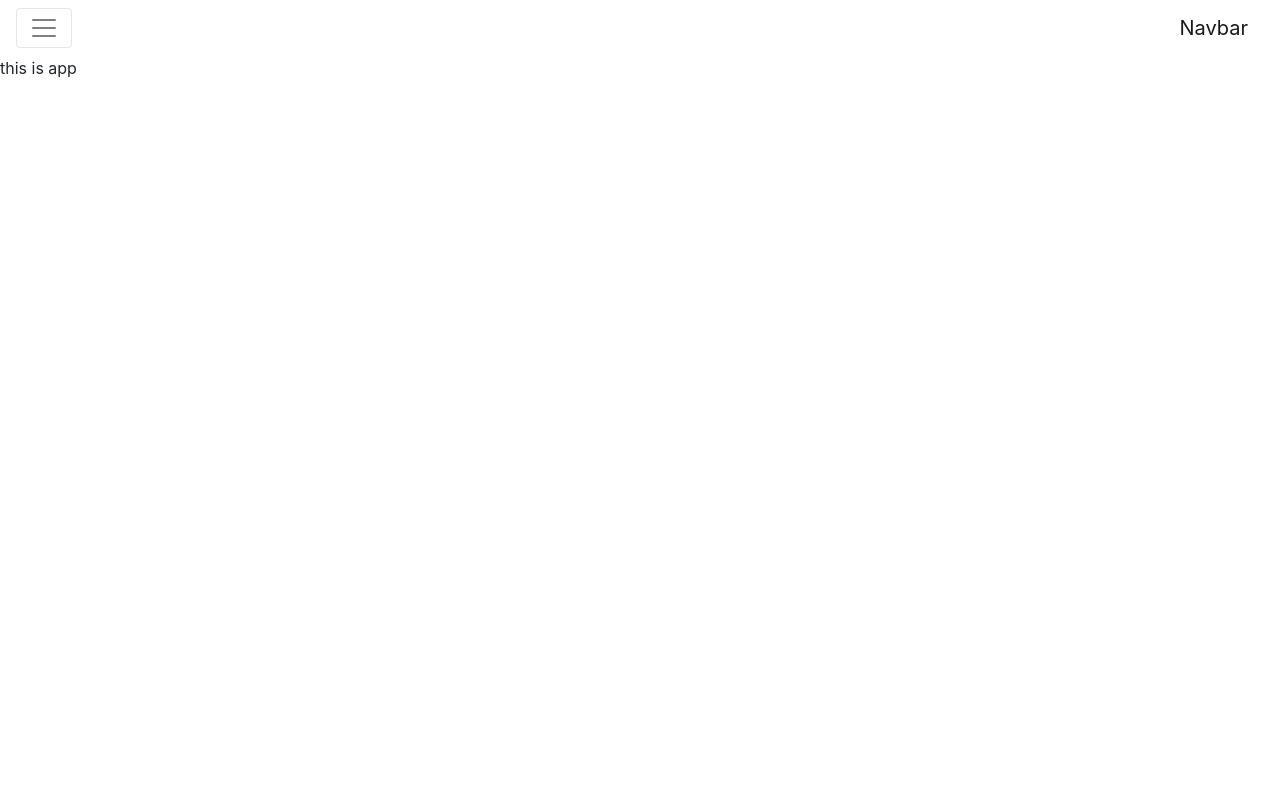
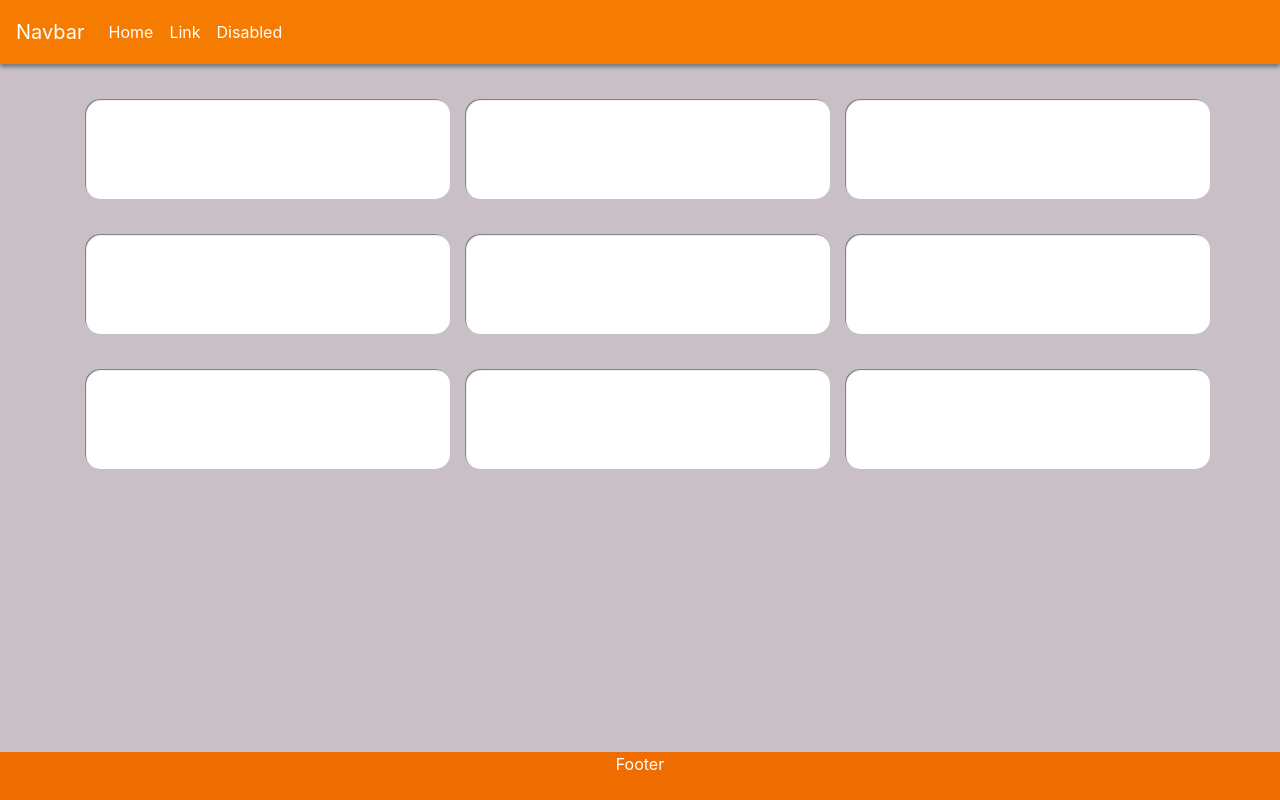
Before and after one commit to cybergroupdevs/talent-dashboard-angular, an Angular app: page / in a window 1280 px wide. Built offline with nearby package versions, Linux system fonts and the light colour scheme.

Commit message:
Created a mock dashboard, basic Color Scheme and Navbar

```diff
--- a/src/app/app.component.css
+++ b/src/app/app.component.css
@@ -0,0 +1,4 @@
+:host {
+
+    display: block;
+}
--- a/src/app/app.component.html
+++ b/src/app/app.component.html
@@ -1,5 +1,5 @@
-<!--The content below is only a placeholder and can be replaced.-->
+
 <app-navbar></app-navbar>
+<app-home></app-home>
+<app-footer></app-footer>
 <router-outlet></router-outlet>
-
-this is app
--- a/src/app/app.module.ts
+++ b/src/app/app.module.ts
@@ -6,13 +6,15 @@ import { RouterModule } from '@angular/router';
 import { AppComponent } from './app.component';
 import { NavbarComponent } from './navbar/navbar.component';
 import { HomeComponent } from './home/home.component';
+import { FooterComponent } from './footer/footer.component';
 
 
 @NgModule({
   declarations: [
     AppComponent,
     NavbarComponent,
-    HomeComponent
+    HomeComponent,
+    FooterComponent
   ],
   imports: [
     BrowserModule ,
--- /dev/null
+++ b/src/app/footer/footer.component.css
@@ -0,0 +1,10 @@
+.footer {
+    position: fixed;
+    left: 0;
+    bottom: 0;
+    width: 100%;
+    height: 6vh;
+    background-color: #EF6C00;
+    color: white;
+    text-align: center;
+}
--- /dev/null
+++ b/src/app/footer/footer.component.html
@@ -0,0 +1,3 @@
+<div class="footer">
+  <p>Footer</p>
+</div>
--- /dev/null
+++ b/src/app/footer/footer.component.ts
@@ -0,0 +1,15 @@
+import { Component, OnInit } from '@angular/core';
+
+@Component({
+  selector: 'app-footer',
+  templateUrl: './footer.component.html',
+  styleUrls: ['./footer.component.css']
+})
+export class FooterComponent implements OnInit {
+
+  constructor() { }
+
+  ngOnInit() {
+  }
+
+}
--- a/src/app/home/home.component.css
+++ b/src/app/home/home.component.css
@@ -0,0 +1,17 @@
+:host {
+background: #C8BFC7 !important;
+display: block;
+width: 100%;
+height: 86vh;
+}
+
+.col{
+    margin-left: 15px;
+
+    margin-top: 35px;
+
+    height: 100px;
+    border-radius: 15px;
+    background: white;
+    box-shadow: inset 1px 1px 1px #767677;
+}
--- a/src/app/home/home.component.html
+++ b/src/app/home/home.component.html
@@ -1,3 +1,17 @@
-<p>
-  home works!
-</p>
+<div class="container">
+  <div class="row">
+    <div class="col"></div>
+    <div class="col"></div>
+    <div class="col"></div>
+  </div>
+  <div class="row">
+    <div class="col"></div>
+    <div class="col"></div>
+    <div class="col"></div>
+  </div>
+  <div class="row">
+    <div class="col"></div>
+    <div class="col"></div>
+    <div class="col"></div>
+  </div>
+</div>
--- a/src/app/navbar/navbar.component.css
+++ b/src/app/navbar/navbar.component.css
@@ -0,0 +1,10 @@
+.navbar {
+    height: 8vh;
+    background: #F57C00 !important;
+
+    box-shadow: 0 3px 4px #767677;
+}
+
+.nav-link, .navbar-brand{
+    color: white !important;
+}
--- a/src/app/navbar/navbar.component.html
+++ b/src/app/navbar/navbar.component.html
@@ -1,8 +1,8 @@
-<nav class="navbar navbar-toggleable-md navbar-light bg-faded">
-  <button class="navbar-toggler navbar-toggler-right" type="button" data-toggle="collapse" data-target="#navbarSupportedContent" aria-controls="navbarSupportedContent" aria-expanded="false" aria-label="Toggle navigation">
+<nav class="navbar navbar-expand-lg navbar-light bg-light">
+  <a class="navbar-brand" href="#">Navbar</a>
+  <button class="navbar-toggler" type="button" data-toggle="collapse" data-target="#navbarSupportedContent" aria-controls="navbarSupportedContent" aria-expanded="false" aria-label="Toggle navigation">
     <span class="navbar-toggler-icon"></span>
   </button>
-  <a class="navbar-brand" href="#">Navbar</a>
 
   <div class="collapse navbar-collapse" id="navbarSupportedContent">
     <ul class="navbar-nav mr-auto">
@@ -12,13 +12,11 @@
       <li class="nav-item">
         <a class="nav-link" href="#">Link</a>
       </li>
+
       <li class="nav-item">
         <a class="nav-link disabled" href="#">Disabled</a>
       </li>
     </ul>
-    <form class="form-inline my-2 my-lg-0">
-      <input class="form-control mr-sm-2" type="text" placeholder="Search">
-      <button class="btn btn-outline-success my-2 my-sm-0" type="submit">Search</button>
-    </form>
+
   </div>
 </nav>
--- a/src/app/navbar/navbar.component.ts
+++ b/src/app/navbar/navbar.component.ts
@@ -5,11 +5,8 @@ import { Component, OnInit } from '@angular/core';
   templateUrl: './navbar.component.html',
   styleUrls: ['./navbar.component.css']
 })
-export class NavbarComponent implements OnInit {
+export class NavbarComponent {
 
-  constructor() { }
 
-  ngOnInit() {
-  }
 
 }
```
Also changed, not shown: 1 other file (tests, documents, lock files or other folders).
